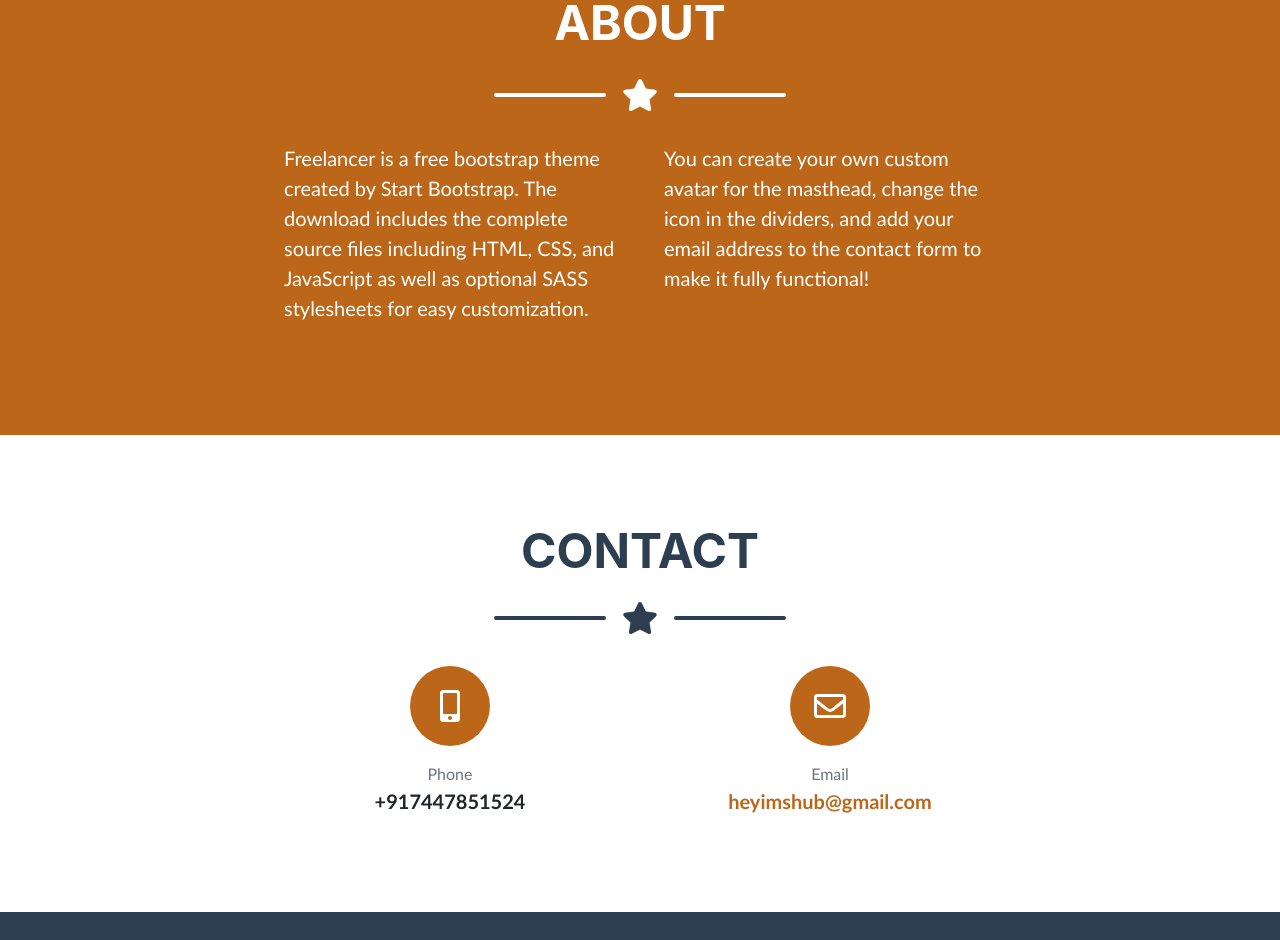
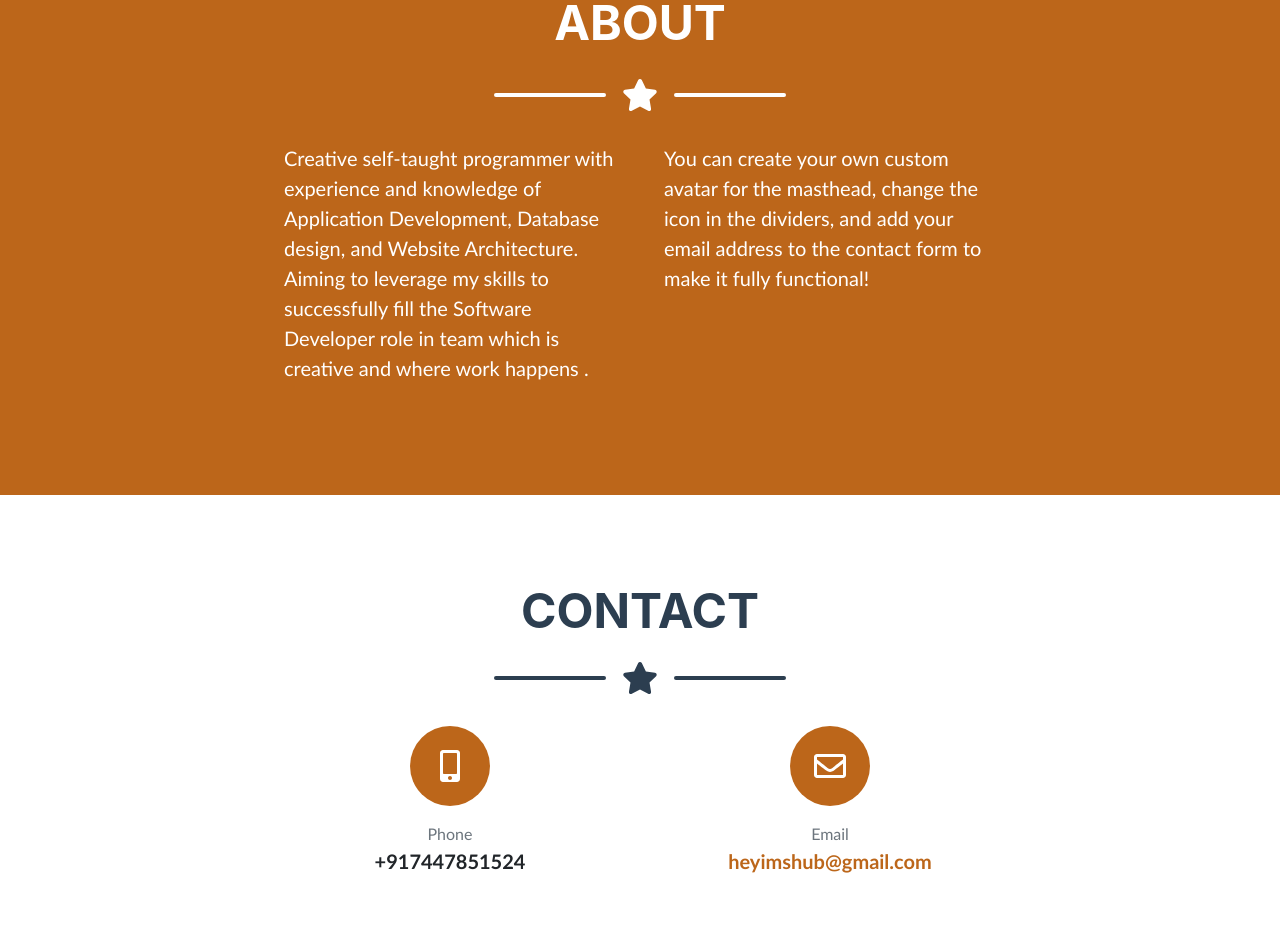
Before and after one commit to ShubShinde/shubshinde.github.io, a plain HTML site: page index.html in a window 1280 px wide. Shown: the part 1754-2694 px from the top of the page. Drawn offline with nearby package versions, Linux system fonts and the light colour scheme; a web font is replaced by a local one.

Commit message:
Update index.html

```diff
--- a/index.html
+++ b/index.html
@@ -283,7 +283,7 @@
                 <!-- About Section Content-->
                 <div class="row">
                     <div class="col-lg-4 ml-auto">
-                        <p class="pre-wrap lead">Freelancer is a free bootstrap theme created by Start Bootstrap. The download includes the complete source files including HTML, CSS, and JavaScript as well as optional SASS stylesheets for easy customization.</p>
+                        <p class="pre-wrap lead">Creative self-taught programmer with experience and knowledge of Application Development, Database design, and Website Architecture. Aiming to leverage my skills to successfully fill the Software Developer role in team which is creative and where work happens .</p>
                     </div>
                     <div class="col-lg-4 mr-auto">
                         <p class="pre-wrap lead">You can create your own custom avatar for the masthead, change the icon in the dividers, and add your email address to the contact form to make it fully functional!</p>
```
